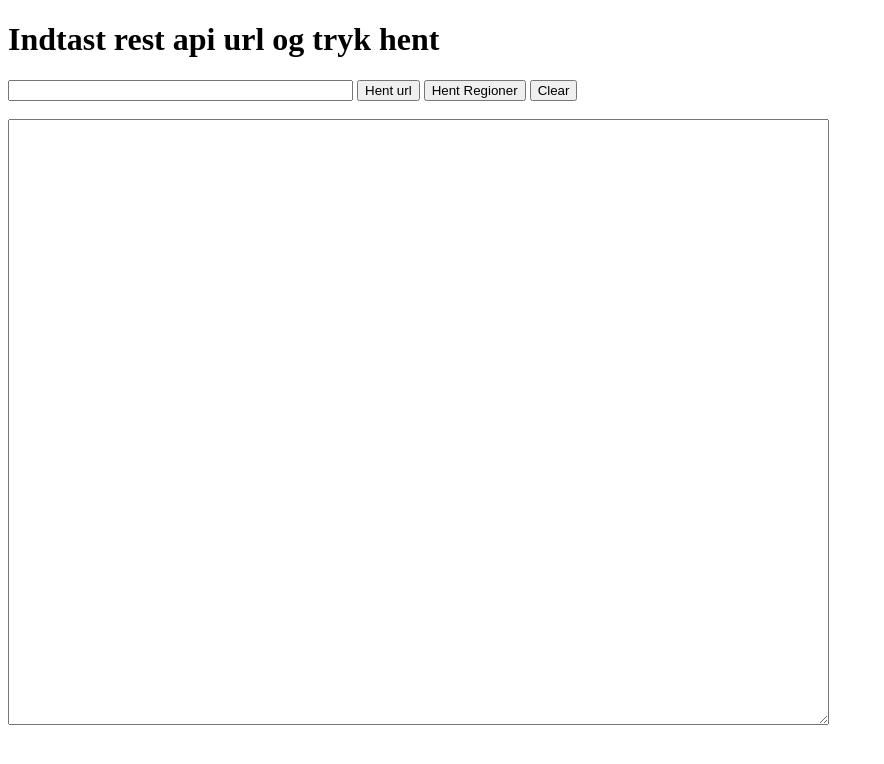
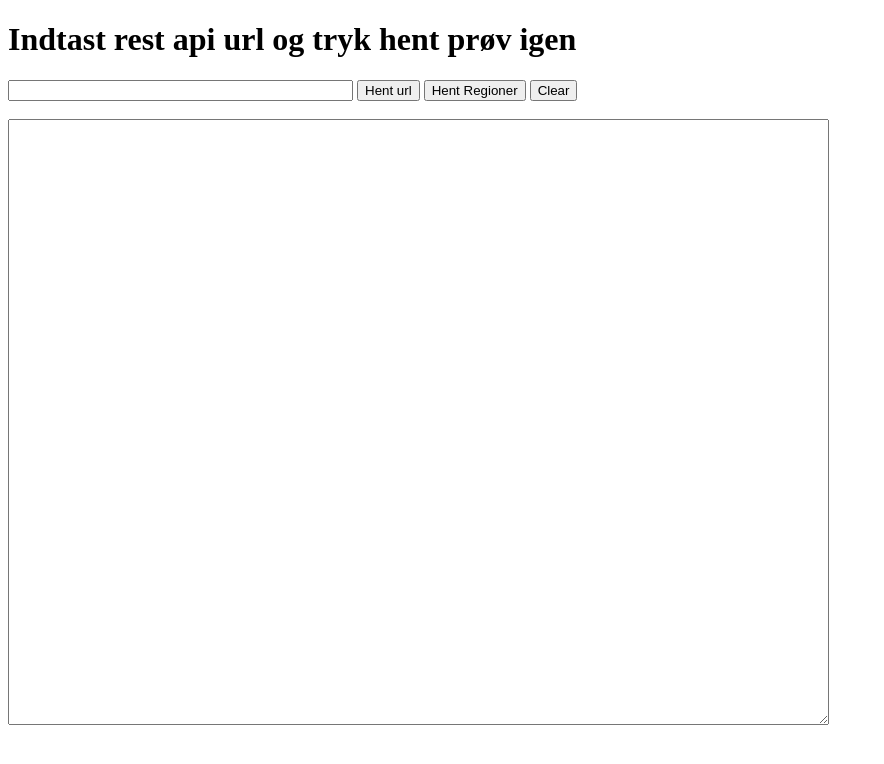
Before and after one commit to ERLMKea/geturlstaticweb, a website: page index.html in a window 1280 px wide. Shown: the whole page, without its empty margins (0-884 px from the left). Drawn offline with Linux system fonts and the light colour scheme.

```diff
--- a/index.html
+++ b/index.html
@@ -5,7 +5,7 @@
   <title>Mit fine static web</title>
 </head>
 <body>
-<h1>Indtast rest api url og tryk hent</h1>
+<h1>Indtast rest api url og tryk hent prøv igen</h1>
 
 <input type="text" id="inpUrl" size="40">
 <button id="pbFetchUrl">Hent url</button>
```
Also changed, not shown: .github/workflows/azure-static-web-apps-witty-pebble-019b8af03.yml.
